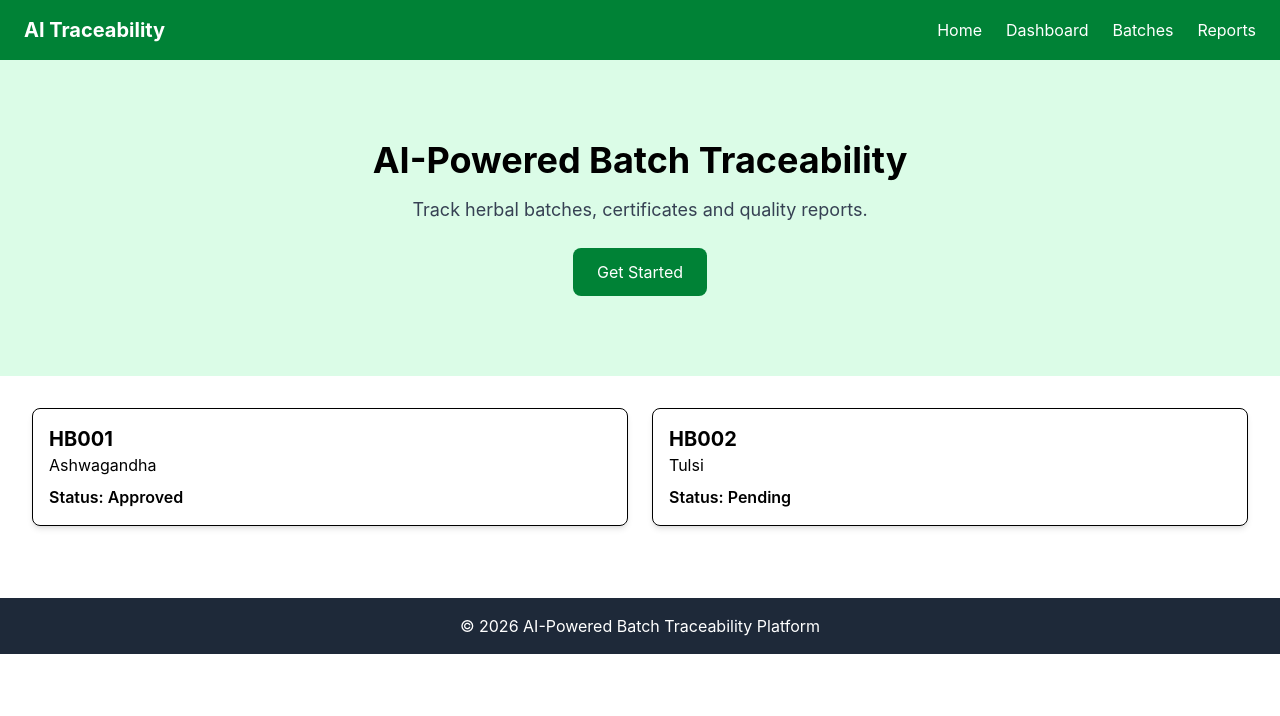
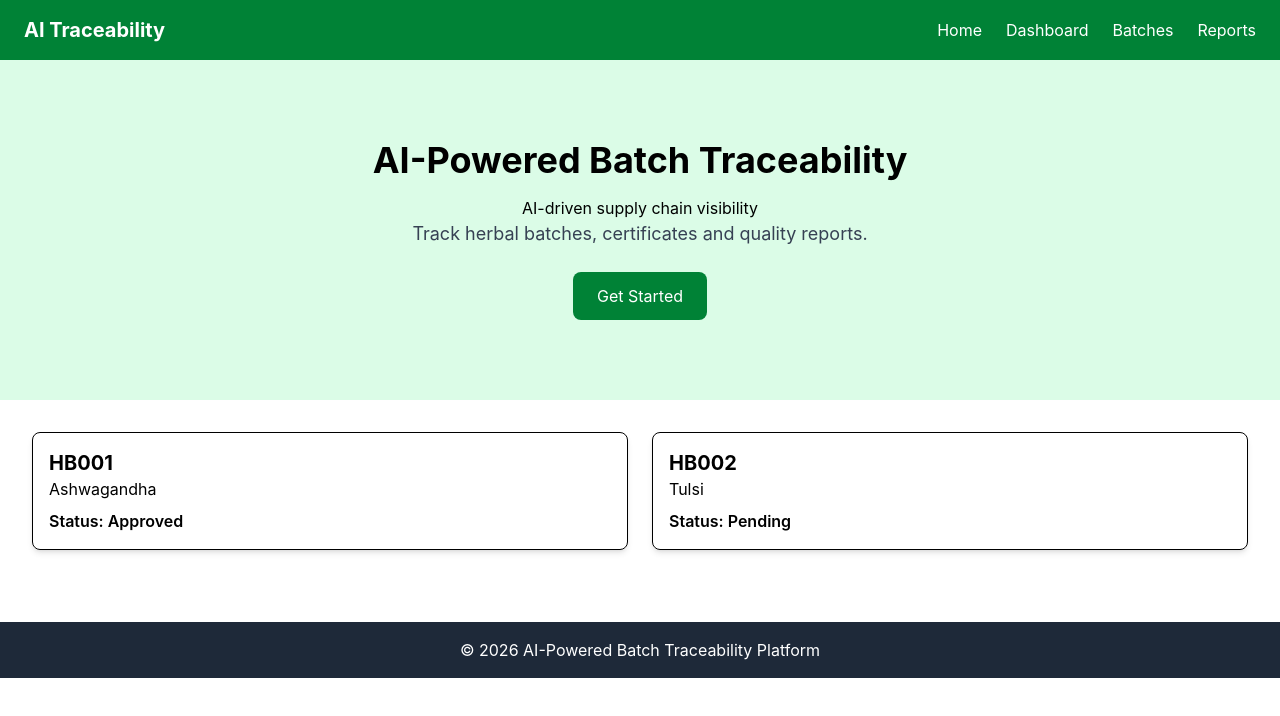
Before and after one commit to aviral-op/AI-Powered-Batch-Traceability-Platform, a React (Vite) app: page / in a window 1280 px wide. Shown: the top 716 px of the page. Built offline with nearby package versions, Linux system fonts and the light colour scheme.

Commit message:
feat: add homepage content

```diff
--- a/src/components/Hero.jsx
+++ b/src/components/Hero.jsx
@@ -4,6 +4,10 @@ function Hero() {
       <h2 className="text-4xl font-bold mb-4">
         AI-Powered Batch Traceability
       </h2>
+
+      <p className="text-center mt-2">
+       AI-driven supply chain visibility
+      </p>
 
       <p className="text-lg text-gray-700 mb-6">
         Track herbal batches, certificates and quality reports.
```
